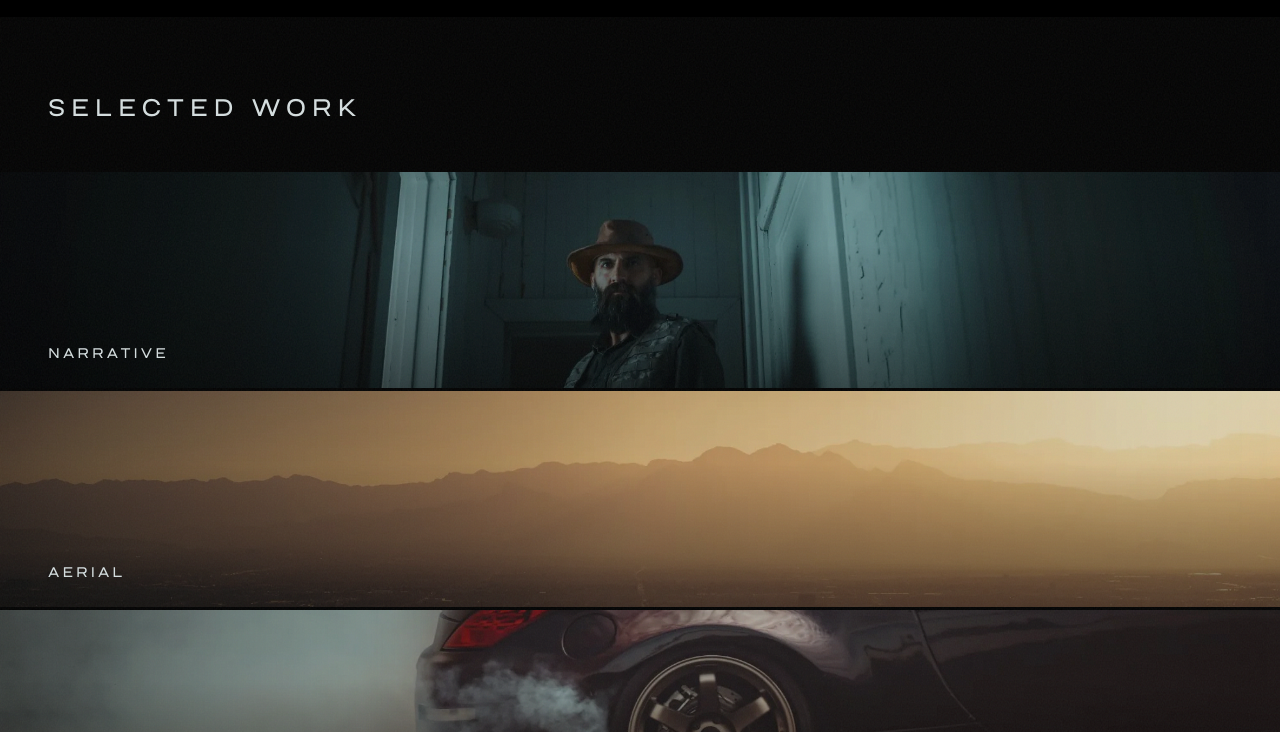
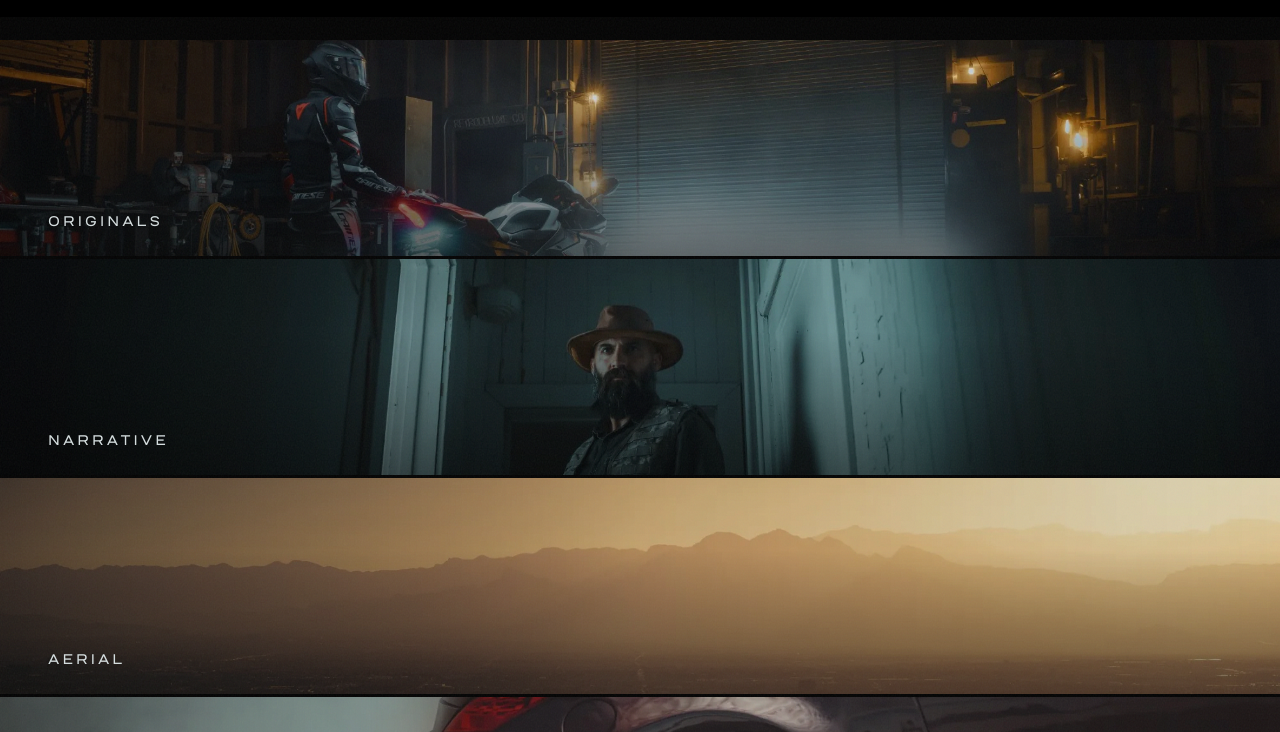
Before and after one commit to ashleysingleton1029-ui/Lenzatic, an Astro site: page /work in a window 1280 px wide. Shown: the part 68-800 px from the top of the page. Built offline with nearby package versions, Linux system fonts and the light colour scheme; Astro itself is replaced by a stand-in of ours.

Commit message:
Work page: Originals strip replaces the Selected Work heading
Co-Authored-By: Claude Opus 5.5 <noreply@anthropic.com>
Claude-Session: https://claude.ai/code/session_01CtCNzNmVHYyjMwNveYBnxH

```diff
--- a/src/data/work.ts
+++ b/src/data/work.ts
@@ -12,6 +12,7 @@ export interface WorkStrip {
 }
 
 export const work: WorkStrip[] = [
+  { slug: '00-originals', title: 'Originals', alt: 'Rider in leathers beside a sportbike in a moody workshop, light pouring under a roll-up door', focus: '50% 40%' },
   { slug: '01-narrative', title: 'Narrative', href: '/work/narrative', alt: 'Bearded man in a hat and tactical vest standing in a dim hallway, pistol at his side', focus: '50% 19%' },
   { slug: '02-aerial', title: 'Aerial', href: '/work/aerial', alt: 'Hazy golden sunset over a desert city valley and mountain range', focus: '50% 46%' },
   { slug: '03-motorsports', title: 'Motorsport', href: '/work/motorsport', alt: 'Black sports car drifting with tyre smoke pouring from the rear wheel', focus: '62% 58%' },
--- a/src/pages/work.astro
+++ b/src/pages/work.astro
@@ -44,14 +44,8 @@ const year = new Date().getFullYear();
     <Header current="work" fixed />
 
     <main>
-      <!-- Page heading -->
-      <section class="flex items-end justify-between px-6 pb-8 pt-28 sm:px-12 sm:pb-12 sm:pt-40">
-        <div>
-          <div class="overflow-hidden">
-            <h1 data-intro-up class="text-lg tracking-[0.24em] sm:text-2xl">Selected Work</h1>
-          </div>
-        </div>
-      </section>
+      <h1 class="sr-only">Work</h1>
+      <div class="h-[84px] sm:h-[108px]" aria-hidden="true"></div>
 
       <!-- Cinematic strips -->
       <ol class="strips flex flex-col gap-[2px] sm:gap-[3px]" aria-label="Galleries">
```
Also changed, not shown: public/images/work/00-originals-1000.webp (added), public/images/work/00-originals.jpg (added), public/images/work/00-originals.webp (added).
